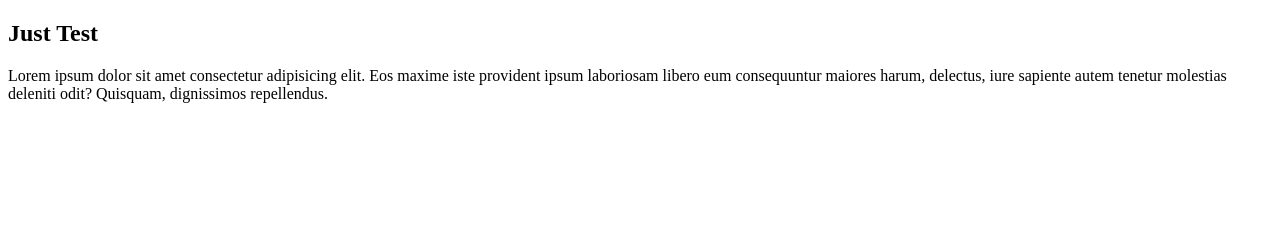
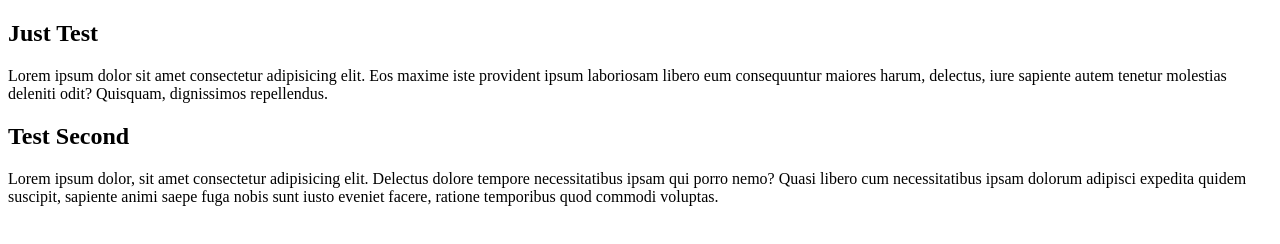
Before and after one commit to nizam-uddin13/just-test, a plain HTML site: page index.html in a window 1280 px wide. Drawn offline with Linux system fonts and the light colour scheme.

Commit message:
fiveth test

```diff
--- a/index.html
+++ b/index.html
@@ -9,5 +9,7 @@
 <body>
     <h2>Just Test</h2>
     <p>Lorem ipsum dolor sit amet consectetur adipisicing elit. Eos maxime iste provident ipsum laboriosam libero eum consequuntur maiores harum, delectus, iure sapiente autem tenetur molestias deleniti odit? Quisquam, dignissimos repellendus.</p>
+    <h2>Test Second</h2>
+    <p>Lorem ipsum dolor, sit amet consectetur adipisicing elit. Delectus dolore tempore necessitatibus ipsam qui porro nemo? Quasi libero cum necessitatibus ipsam dolorum adipisci expedita quidem suscipit, sapiente animi saepe fuga nobis sunt iusto eveniet facere, ratione temporibus quod commodi voluptas.</p>
 </body>
 </html>
```
